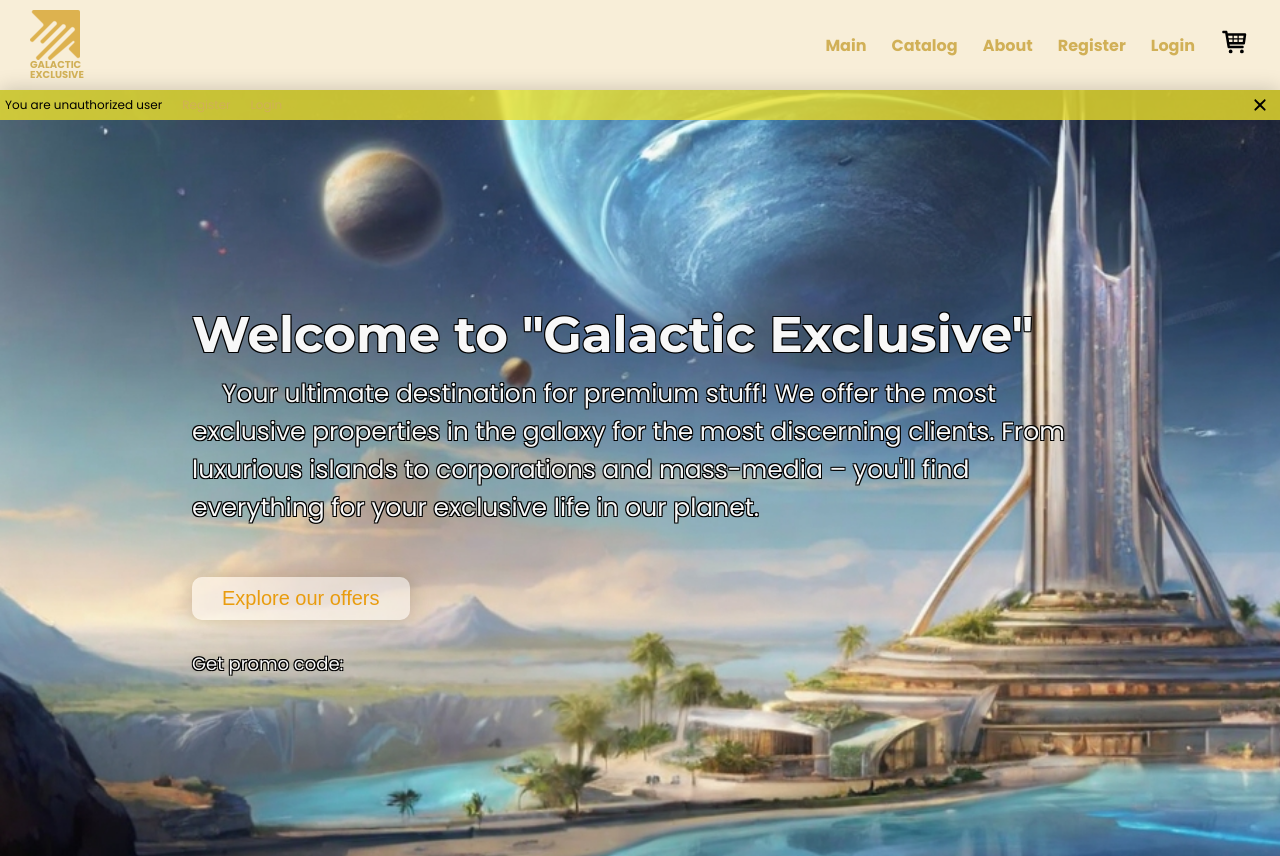
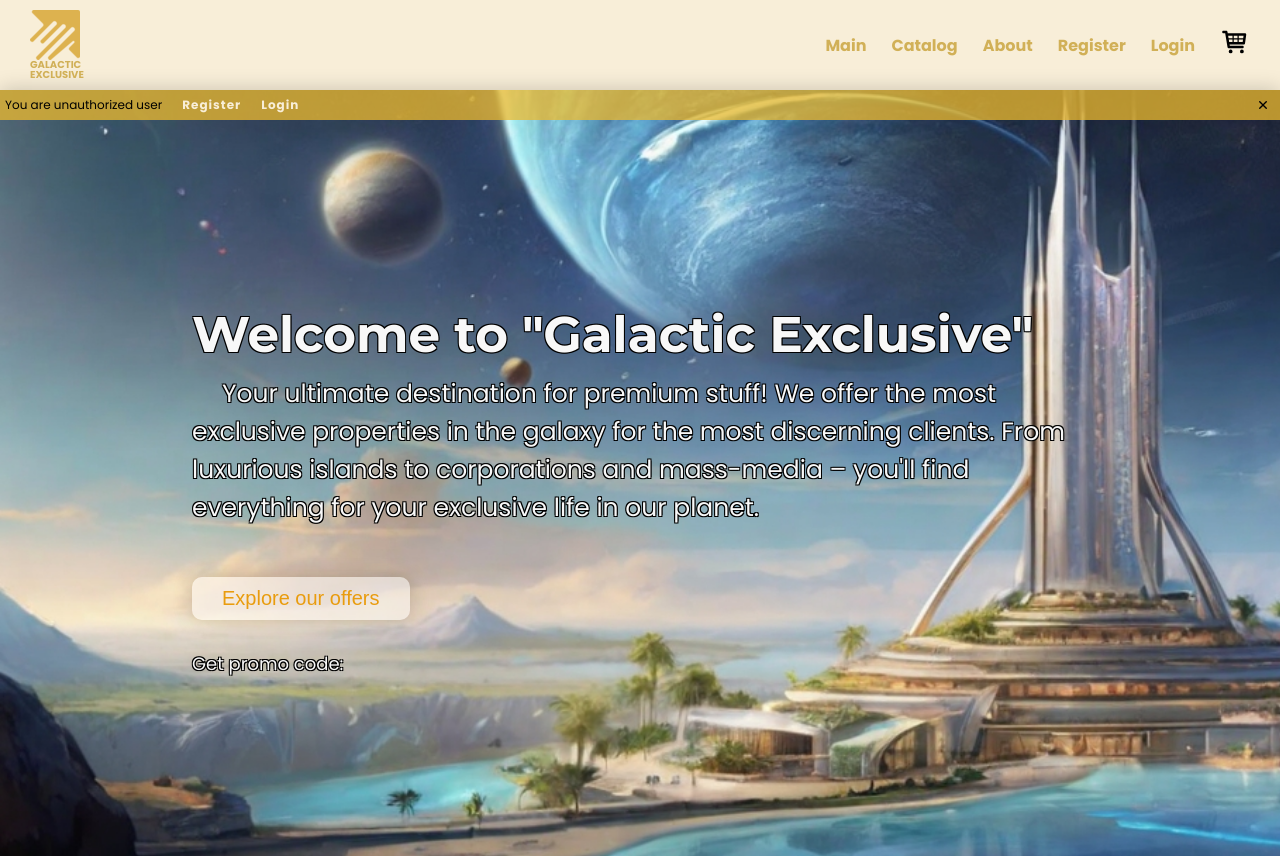
Before and after one commit to peregreenus/DEVS-eCommerce-App, a React app: page / in a window 1280 px wide. Shown: the top 856 px of the page. Built offline with nearby package versions, Linux system fonts and the light colour scheme; no server answers.

Commit message:
refactor: NologinMessage styles

```diff
--- a/src/view/components/common/NologinMessage/NologinMessage.module.css
+++ b/src/view/components/common/NologinMessage/NologinMessage.module.css
@@ -5,31 +5,42 @@
   width: 100%;
   max-width: 1920px;
   height: 3rem;
-  background-color: rgba(238, 225, 46, 0.8);
+  background-color: rgba(238, 187, 46, 0.753);
   align-items: center;
   transition: 0.4s all ease-in;
-  z-index: 500;
+  z-index: 1000;
 }
 .wrapper {
   font-size: 1.2rem;
   a {
     padding-left: 2rem;
     text-decoration: none;
-    color: var(--primary-text-color);
+    color: var(--default-bg-color);
+    font-weight: bold;
+    letter-spacing: 0.1rem;
   }
 }
 .button {
   position: absolute;
   background-image: url('../../../../assets/icon/cross.svg');
   background-size: cover;
-  width: 2rem;
-  height: 2rem;
+  width: 1.4rem;
+  height: 1.4rem;
   border: none;
   right: 1rem;
   z-index: 700;
+  cursor: pointer;
 }
 
 .hide {
   height: 0;
   padding: 0;
 }
+
+@media (max-width: 350px) {
+  .wrapper {
+    span {
+      display: none;
+    }
+  }
+}
```
